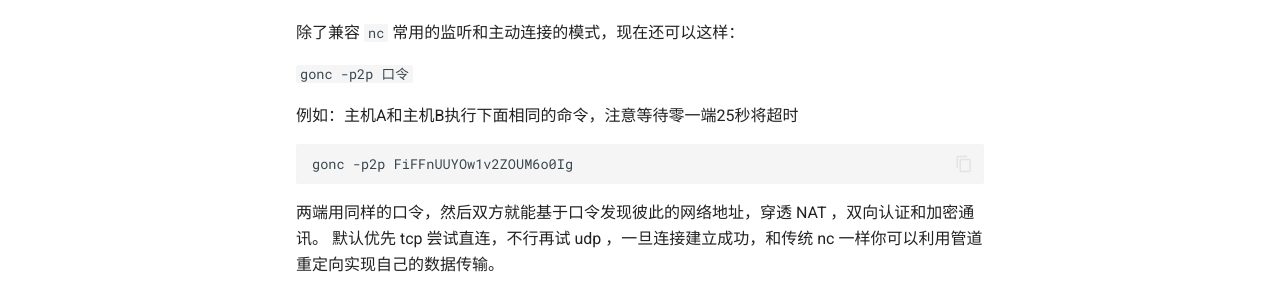
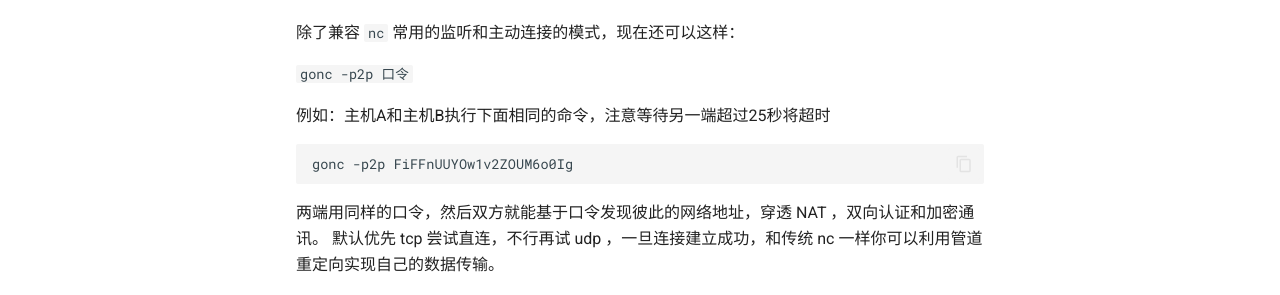
Before and after one commit to threatexpert/gonc, an MkDocs documentation site: the page built from docs/index.md, in a window 1280 px wide and 900 px high, scrolled down 907 px. Shown: the part 381-676 px from the top of the window. Built offline with MkDocs 1.6.1 and Material for MkDocs 9.7.7, drawn with Linux system fonts in a browser that asks for light colours; comment, search, counter and statistics services are not loaded.

Commit message:
Update index.md

````diff
--- a/docs/index.md
+++ b/docs/index.md
@@ -79,7 +79,7 @@
 
 `gonc -p2p 口令`
 
-例如：主机A和主机B执行下面相同的命令，注意等待零一端25秒将超时
+例如：主机A和主机B执行下面相同的命令，注意等待另一端超过25秒将超时
 
 ```bash
 gonc -p2p mysecret123
````
